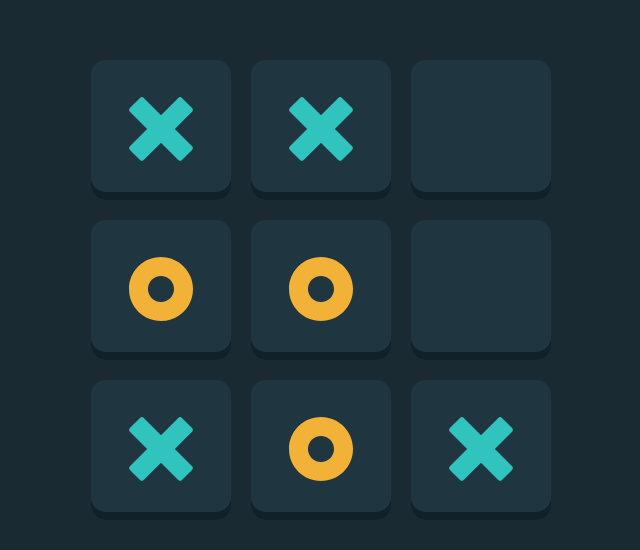
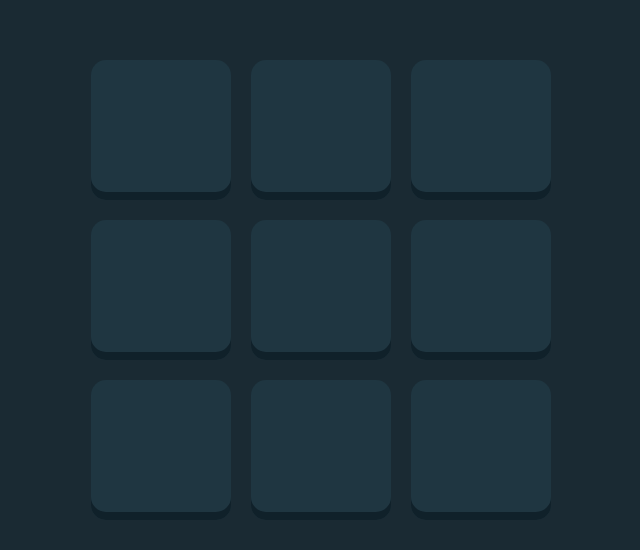
Before and after one commit to TBout0/angular-tic-tac-toe, an Angular app: page / in a window 1280 px wide. Shown: the part 110-660 px from the top of the page, without its empty margins (319-959 px from the left). Built offline with nearby package versions, Linux system fonts and the light colour scheme.

Commit message:
Implemented placing mark on tile

```diff
--- a/src/app/components/board/board.component.ts
+++ b/src/app/components/board/board.component.ts
@@ -8,14 +8,14 @@ import { Tile } from '../tile/Tile';
 })
 export class BoardComponent {
   public board: Tile[] = [
-    new Tile('X'),
-    new Tile('X'),
     new Tile(''),
-    new Tile('O'),
-    new Tile('O'),
     new Tile(''),
-    new Tile('X'),
-    new Tile('O'),
-    new Tile('X'),
+    new Tile(''),
+    new Tile(''),
+    new Tile(''),
+    new Tile(''),
+    new Tile(''),
+    new Tile(''),
+    new Tile(''),
   ];
 }
--- a/src/app/components/tile/tile.component.html
+++ b/src/app/components/tile/tile.component.html
@@ -1,6 +1,8 @@
 <button
   class="tile bg-neutral-700 inset-deep radius-15 square"
   [ngClass]="!tile.mark ? (turn === 'X' ? 'x-preview' : 'o-preview') : null"
+  [disabled]="tile.mark"
+  (click)="onClick()"
 >
   <img
     [src]="
--- a/src/app/components/tile/tile.component.ts
+++ b/src/app/components/tile/tile.component.ts
@@ -8,5 +8,13 @@ import { Tile } from './Tile';
 })
 export class TileComponent {
   @Input() tile: Tile = new Tile('');
-  public turn: string = 'O';
+  public turn: string = 'X';
+
+  onClick(): void {
+    if (!this.tile.mark) {
+      this.tile.mark = this.turn;
+    } else {
+      console.log('DISABLED');
+    }
+  }
 }
```
